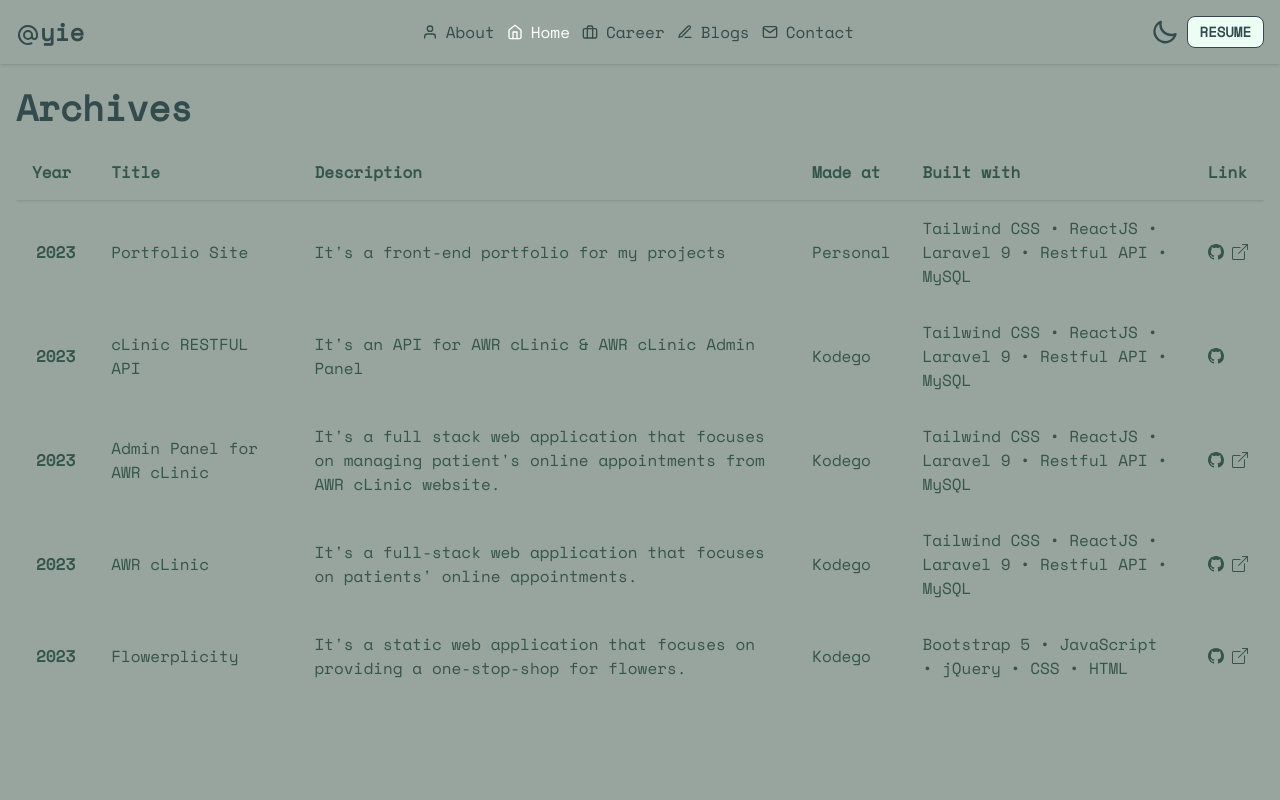
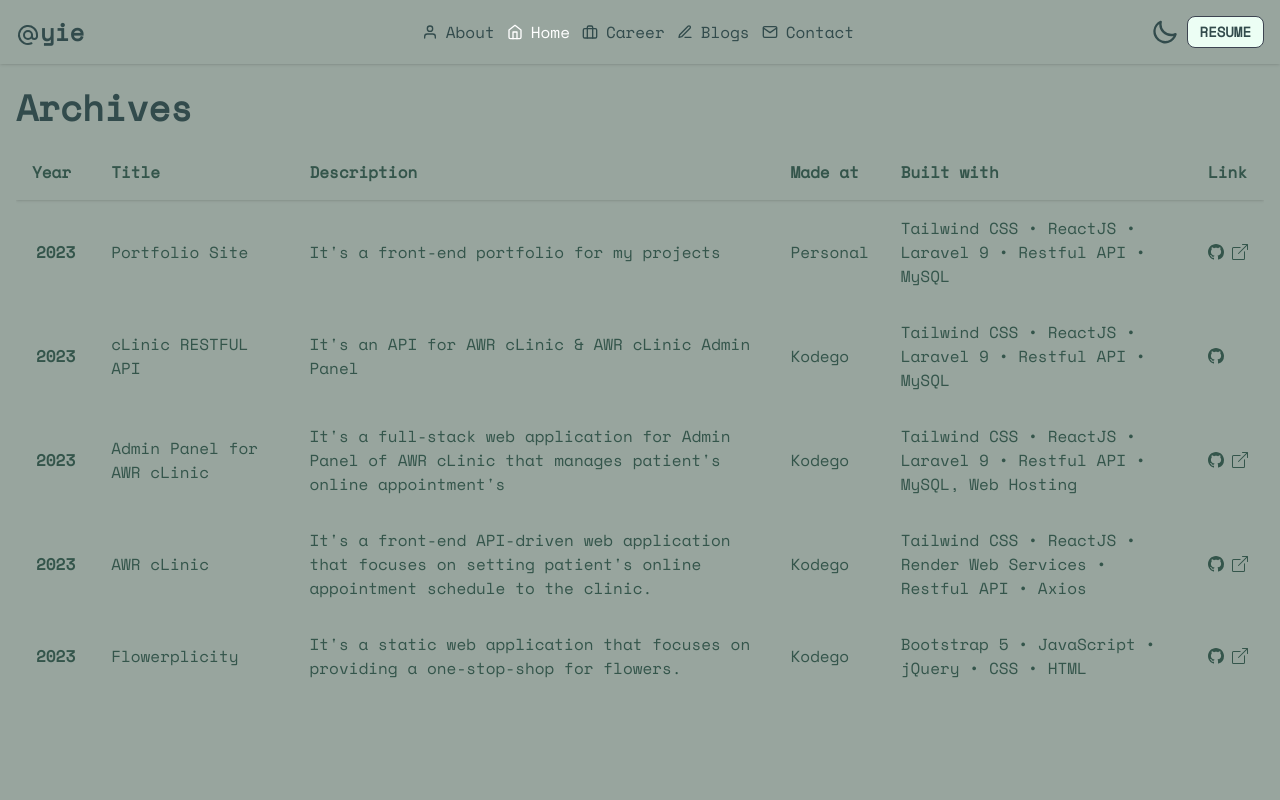
Before and after one commit to ayiezac78/Portfolio-Website, a React (Vite) app: page /portfolio in a window 1280 px wide. Shown: the top 800 px of the page. Built offline with nearby package versions, Linux system fonts and the light colour scheme.

Commit message:
modified few lines in different components

```diff
--- a/src/components/Cards.jsx
+++ b/src/components/Cards.jsx
@@ -17,8 +17,8 @@ function createData(year, title, made, built, github_link, proj_link, descriptio
 const rows = [
   createData(2023, <a className='link link-hover' href="https://ayiezac.netlify.app/" target='_blank'>Portfolio Site</a>, 'Personal', "Tailwind CSS • ReactJS • Laravel 9 • Restful API • MySQL", <a href="https://github.com/ayiezac78/portfolio.git" target="_blank"><BsGithub/></a>, <a href="https://ayiezac.netlify.app/" target='_blank'><BsBoxArrowUpRight/></a>, "It's a front-end portfolio for my projects"),
   createData(2023, 'cLinic RESTFUL API', <a className='link link-hover' href="https://kodego.ph/">Kodego</a>, "Tailwind CSS • ReactJS • Laravel 9 • Restful API • MySQL", <a href="https://github.com/ayiezac78/portfolio.git" target="_blank"><BsGithub/></a>," ", "It's an API for AWR cLinic & AWR cLinic Admin Panel"),
-  createData(2023, <a className='link link-hover' href="https://adminawrclinic.netlify.app/">Admin Panel for AWR cLinic</a> , <a className='link link-hover' href="https://kodego.ph/">Kodego</a>, "Tailwind CSS • ReactJS • Laravel 9 • Restful API • MySQL", <a href="https://github.com/ayiezac78/adminclinic.git" target="_blank"><BsGithub/></a>, <a href="https://adminawrclinic.netlify.app/" target='_blank'><BsBoxArrowUpRight/></a>, "It's a full stack web application that focuses on managing patient's online appointments from AWR cLinic website."),
-  createData(2023, <a className='link link-hover' href="https://clinicmp2.netlify.app/">AWR cLinic</a> , <a className='link link-hover' href="https://kodego.ph/">Kodego</a>, "Tailwind CSS • ReactJS • Laravel 9 • Restful API • MySQL", <a href="https://github.com/ayiezac78/clinic.git" target="_blank"><BsGithub/></a>, <a href="https://clinicmp2.netlify.app/" target='_blank'><BsBoxArrowUpRight/></a>, "It's a full-stack web application that focuses on patients' online appointments."),
+  createData(2023, <a className='link link-hover' href="https://adminawrclinic.netlify.app/">Admin Panel for AWR cLinic</a> , <a className='link link-hover' href="https://kodego.ph/">Kodego</a>, "Tailwind CSS • ReactJS • Laravel 9 • Restful API • MySQL, Web Hosting", <a href="https://github.com/ayiezac78/adminclinic.git" target="_blank"><BsGithub/></a>, <a href="https://adminawrclinic.netlify.app/" target='_blank'><BsBoxArrowUpRight/></a>, "It's a full-stack web application for Admin Panel of AWR cLinic that manages patient's online appointment's"),
+  createData(2023, <a className='link link-hover' href="https://clinicmp2.netlify.app/">AWR cLinic</a> , <a className='link link-hover' href="https://kodego.ph/">Kodego</a>, "Tailwind CSS • ReactJS • Render Web Services • Restful API • Axios", <a href="https://github.com/ayiezac78/clinic.git" target="_blank"><BsGithub/></a>, <a href="https://clinicmp2.netlify.app/" target='_blank'><BsBoxArrowUpRight/></a>, "It's a front-end API-driven web application that focuses on setting patient's online appointment schedule to the clinic."),
   createData(2023, <a className='link link-hover' href="https://flowerplicity.netlify.app/">Flowerplicity</a> , <a className='link link-hover' href="https://kodego.ph/">Kodego</a>, "Bootstrap 5 • JavaScript • jQuery • CSS • HTML", <a href="https://github.com/ayiezac78/flowerplicity.git" target="_blank"><BsGithub/></a>, <a href="https://flowerplicity.netlify.app/" target='_blank'><BsBoxArrowUpRight/></a>, "It's a static web application that focuses on providing a one-stop-shop for flowers."),
 ];
 
--- a/src/components/Skills.jsx
+++ b/src/components/Skills.jsx
@@ -64,10 +64,10 @@ const Skills = () => {
             </div>
           </div>
           <div>
-            <div className='tooltip' data-tip="Git">
+            <div className='tooltip' data-tip="Cinematography">
               <TiVideo className='h-7 w-7'/>
             </div>
-            <div className='tooltip' data-tip="Git">
+            <div className='tooltip' data-tip="Video Editing">
               <BsFileEarmarkPlayFill className='h-7 w-7'/>
             </div>
           </div>
```
Also changed, not shown: 1 other file (tests, documents, lock files or other folders).
